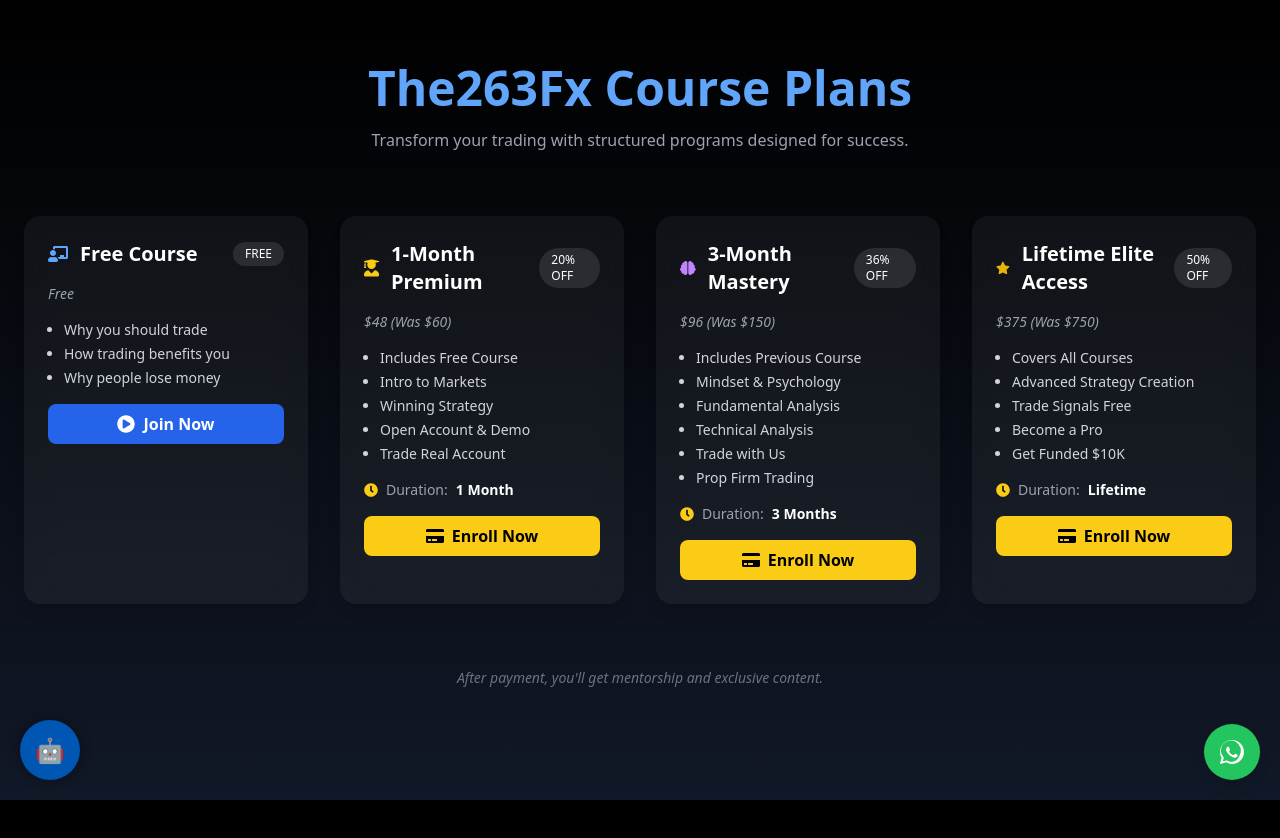
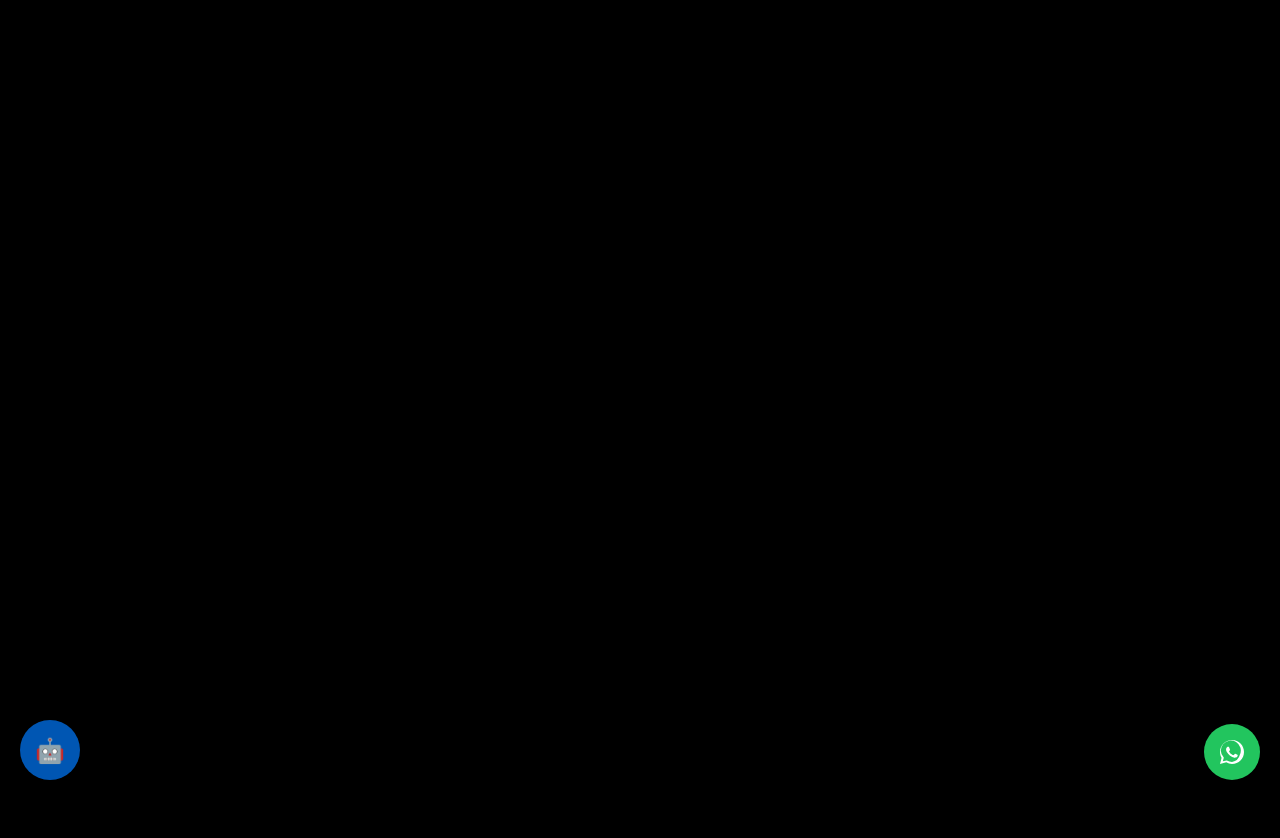
Before and after one commit to Monecuer/The263fx, a Next.js app: page /academy in a window 1280 px wide. Shown: the top 838 px of the page. After the commit the page ends 800 px from the top, so only its background shows below. Built offline with nearby package versions, Linux system fonts and the light colour scheme.

Commit message:
Update page.js

```diff
--- a/src/app/academy/page.js
+++ b/src/app/academy/page.js
@@ -1,210 +1,100 @@
 'use client';
 
-import { useEffect, useState } from 'react';
-import { useRouter } from 'next/navigation';
-import { supabase } from '../lib/supabaseClient';
-import PaymentModal from '../components/PaymentModal';
-import { motion } from 'framer-motion';
-import {
-  FaPlayCircle,
-  FaCreditCard,
-  FaChalkboardTeacher,
-  FaClock,
-  FaUserGraduate,
-  FaBrain,
-  FaStar,
-} from 'react-icons/fa';
+import { motion, AnimatePresence } from 'framer-motion';
+import { FaTimes, FaCopy } from 'react-icons/fa';
+import { useState } from 'react';
 
-export default function CoursesSection() {
-  const router = useRouter();
-  const [showVideo, setShowVideo] = useState(false);
-  const [user, setUser] = useState(null);
-  const [selectedCourse, setSelectedCourse] = useState(null);
+export default function PaymentModal({ course, onCancel }) {
+  const [copied, setCopied] = useState(false);
 
-  useEffect(() => {
-    supabase.auth.getUser().then(({ data: { user } }) => {
-      setUser(user);
-    });
-  }, []);
-
-  const handleJoin = (course) => {
-    if (!user) {
-      router.push('/login');
-    } else {
-      setSelectedCourse(course);
-    }
+  const handleCopy = () => {
+    navigator.clipboard.writeText('0776543537');
+    setCopied(true);
+    setTimeout(() => setCopied(false), 1500);
   };
 
-  const courses = [
-    {
-      id: 'free-course',
-      title: 'Free Course',
-      icon: <FaChalkboardTeacher className="text-blue-400 text-xl" />,
-      badge: 'FREE',
-      time: '[8/7/2025 10:32]',
-      price: 0,
-      priceLabel: 'Free',
-      duration: null,
-      color: 'bg-white/5',
-      border: 'border-white/10',
-      features: [
-        'Why you should trade',
-        'How trading benefits you',
-        'Why people lose money',
-      ],
-      action: !showVideo ? (
+  if (!course) return null;
+
+  return (
+    <AnimatePresence>
+      <motion.div
+        className="fixed inset-0 z-50 flex items-center justify-center bg-black/70 backdrop-blur-sm"
+        initial={{ opacity: 0 }}
+        animate={{ opacity: 1 }}
+        exit={{ opacity: 0 }}
+      >
+        <motion.div
+          className="bg-gray-900 rounded-2xl p-6 w-[90%] max-w-md text-white shadow-2xl relative"
+          initial={{ scale: 0.8, y: 50 }}
+          animate={{ scale: 1, y: 0 }}
+          exit={{ scale: 0.8, opacity: 0 }}
+        >
+          {/* Close button */}
           <button
-          onClick={() => setShowVideo(true)}
-          className="mt-4 bg-blue-600 hover:bg-blue-700 text-white w-full py-2 rounded-lg font-semibold flex items-center justify-center gap-2"
+            onClick={onCancel}
+            className="absolute top-4 right-4 text-gray-400 hover:text-white"
           >
-          <FaPlayCircle className="text-lg" /> Join Now
+            <FaTimes size={18} />
           </button>
-      ) : (
-        <div className="aspect-video mt-4 rounded-lg overflow-hidden border border-gray-700">
-          <div className="w-full h-full bg-black flex items-center justify-center text-gray-600 text-sm italic">
-            Free Course Video Coming Soon
+
+          <h2 className="text-2xl font-bold mb-2 text-yellow-400">
+            {course.title}
+          </h2>
+          <p className="text-sm text-gray-400 mb-4">
+            Price: <span className="text-white font-semibold">${course.price}</span>
+          </p>
+
+          <h3 className="text-md font-semibold mb-2 text-white">
+            Pay via:
+          </h3>
+          <div className="flex items-center justify-start gap-4 mb-4">
+            <div className="flex flex-col items-center">
+              <img src="/ecocash.png" alt="Ecocash" className="w-10 h-10" />
+              <p className="text-xs text-gray-300 mt-1">Ecocash</p>
+            </div>
+            <div className="flex flex-col items-center">
+              <img src="/inbucks.png" alt="Inbucks" className="w-10 h-10" />
+              <p className="text-xs text-gray-300 mt-1">Inbucks</p>
+            </div>
+            <div className="flex flex-col items-center">
+              <img src="/binance.png" alt="Binance" className="w-10 h-10" />
+              <p className="text-xs text-gray-300 mt-1">Binance</p>
             </div>
           </div>
-      ),
-    },
-    {
-      id: 'premium-1mo',
-      title: '1-Month Premium',
-      icon: <FaUserGraduate className="text-yellow-400 text-xl" />,
-      badge: '20% OFF',
-      price: 48,
-      priceLabel: '$48 (Was $60)',
-      duration: '1 Month',
-      color: 'bg-white/5',
-      border: 'border-yellow-400/20',
-      features: [
-        'Includes Free Course',
-        'Intro to Markets',
-        'Winning Strategy',
-        'Open Account & Demo',
-        'Trade Real Account',
-      ],
-    },
-    {
-      id: 'mastery-3mo',
-      title: '3-Month Mastery',
-      icon: <FaBrain className="text-purple-400 text-xl" />,
-      badge: '36% OFF',
-      price: 96,
-      priceLabel: '$96 (Was $150)',
-      duration: '3 Months',
-      color: 'bg-white/5',
-      border: 'border-purple-400/20',
-      features: [
-        'Includes Previous Course',
-        'Mindset & Psychology',
-        'Fundamental Analysis',
-        'Technical Analysis',
-        'Trade with Us',
-        'Prop Firm Trading',
-      ],
-    },
-    {
-      id: 'elite-lifetime',
-      title: 'Lifetime Elite Access',
-      icon: <FaStar className="text-yellow-500 text-xl" />,
-      badge: '50% OFF',
-      price: 375,
-      priceLabel: '$375 (Was $750)',
-      duration: 'Lifetime',
-      color: 'bg-white/5',
-      border: 'border-yellow-500/20',
-      features: [
-        'Covers All Courses',
-        'Advanced Strategy Creation',
-        'Trade Signals Free',
-        'Become a Pro',
-        'Get Funded $10K',
-      ],
-    },
-  ];
 
-  return (
-    <section className="min-h-screen bg-gradient-to-b from-black to-gray-900 text-white py-16 px-6 max-w-7xl mx-auto space-y-16">
-      <div className="text-center">
-        <motion.h2
-          className="text-4xl md:text-5xl font-bold mb-4 text-blue-400"
-          initial={{ opacity: 0, y: -20 }}
-          animate={{ opacity: 1, y: 0 }}
+          <div className="mt-4 text-sm text-gray-300 text-center">
+            <p className="mb-1">Send to:</p>
+            <div className="flex items-center justify-center gap-2">
+              <span className="font-semibold text-yellow-400 text-lg">0776543537</span>
+              <button
+                onClick={handleCopy}
+                className="text-sm bg-white/10 hover:bg-white/20 text-white px-2 py-1 rounded"
               >
-          The263Fx Course Plans
-        </motion.h2>
-        <motion.p
-          className="text-gray-400 text-md max-w-xl mx-auto"
-          initial={{ opacity: 0 }}
-          animate={{ opacity: 1 }}
-          transition={{ delay: 0.2 }}
-        >
-          Transform your trading with structured programs designed for success.
-        </motion.p>
+                {copied ? 'Copied!' : <FaCopy />}
+              </button>
+            </div>
           </div>
 
-      <div className="grid lg:grid-cols-2 xl:grid-cols-4 gap-8">
-        {courses.map((course, i) => (
-          <motion.div
-            key={course.id}
-            className={`${course.color} ${course.border} p-6 rounded-2xl shadow-lg backdrop-blur-md space-y-4`}
-            initial={{ opacity: 0, y: 30 }}
-            animate={{ opacity: 1, y: 0 }}
-            transition={{ delay: i * 0.1 }}
+          <div className="mt-6 flex justify-between gap-4">
+            <button
+              onClick={onCancel}
+              className="w-1/2 py-2 bg-white/10 hover:bg-white/20 text-white rounded-lg"
             >
-            <div className="flex items-center gap-3">
-              {course.icon}
-              <h3 className="text-xl font-semibold text-white">{course.title}</h3>
-              <span className="ml-auto bg-white/10 text-xs px-3 py-1 rounded-full">
-                {course.badge}
-              </span>
+              Cancel
+            </button>
+            <button
+              onClick={() => {
+                // TODO: handle actual payment confirmation
+                alert(`Payment confirmed for ${course.title}`);
+                onCancel();
+              }}
+              className="w-1/2 py-2 bg-yellow-400 hover:bg-yellow-500 text-black font-semibold rounded-lg"
+            >
+              Confirm
+            </button>
           </div>
-            <p className="text-gray-400 text-sm italic">{course.priceLabel}</p>
-
-            <ul className="text-gray-300 text-sm space-y-1 pl-4 list-disc">
-              {course.features.map((f, idx) => (
-                <li key={idx}>{f}</li>
-              ))}
-            </ul>
-
-            {course.duration && (
-              <div className="text-sm text-gray-400 flex items-center gap-2 mt-2">
-                <FaClock className="text-yellow-400" />
-                Duration:{' '}
-                <span className="text-white font-semibold">{course.duration}</span>
-              </div>
-            )}
-
-            {course.id === 'free-course' ? (
-              course.action
-            ) : (
-              <button
-                onClick={() => handleJoin(course)}
-                className="mt-4 bg-yellow-400 hover:bg-yellow-500 text-black w-full py-2 rounded-lg font-semibold flex items-center justify-center gap-2"
-              >
-                <FaCreditCard className="text-lg" /> Enroll Now
-              </button>
-            )}
         </motion.div>
-        ))}
-      </div>
-
-      <motion.p
-        className="text-center text-gray-500 italic text-sm"
-        initial={{ opacity: 0 }}
-        animate={{ opacity: 1 }}
-        transition={{ delay: 0.3 }}
-      >
-        After payment, you'll get mentorship and exclusive content.
-      </motion.p>
-
-      {selectedCourse && (
-        <PaymentModal
-          course={selectedCourse}
-          onCancel={() => setSelectedCourse(null)}
-        />
-      )}
-    </section>
+      </motion.div>
+    </AnimatePresence>
   );
 }
```
Lines whose indentation alone changed are shown as unchanged.
